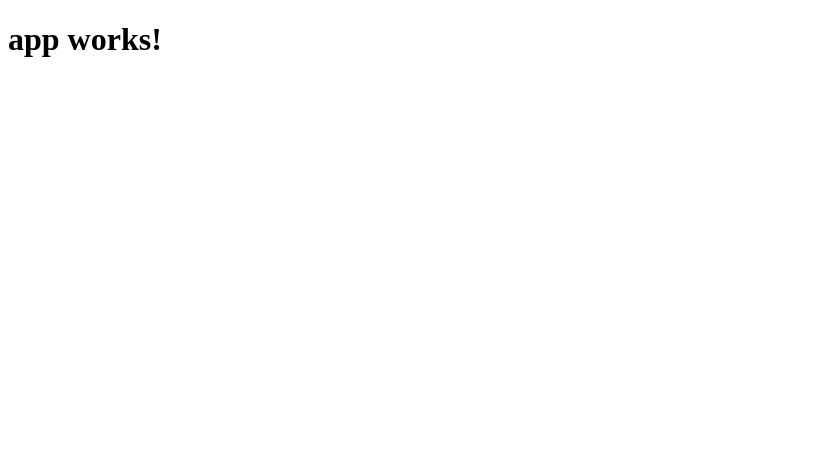
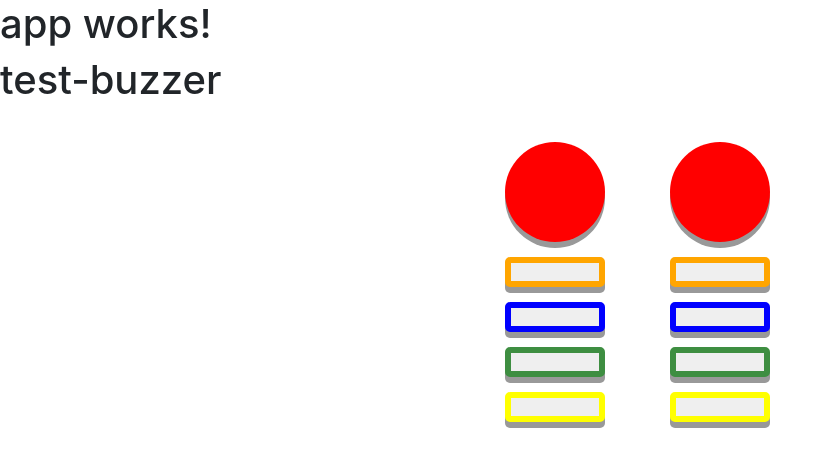
Before and after one commit to fonkei/mini-games, an Angular app: page / in a window 1280 px wide. Shown: the top 466 px of the page, without its empty margins (0-833 px from the left). Built offline with nearby package versions, Linux system fonts and the light colour scheme.

Commit message:
Add test page for controller

```diff
--- a/angular-cli.json
+++ b/angular-cli.json
@@ -18,6 +18,7 @@
       "prefix": "app",
       "mobile": false,
       "styles": [
+        "../node_modules/bootstrap/dist/css/bootstrap.css",
         "styles.css"
       ],
       "scripts": [],
--- a/package.json
+++ b/package.json
@@ -20,6 +20,7 @@
     "@angular/platform-browser": "~2.0.0",
     "@angular/platform-browser-dynamic": "~2.0.0",
     "@angular/router": "~3.0.0",
+    "bootstrap": "^4.0.0-alpha.6",
     "core-js": "^2.4.1",
     "rxjs": "5.0.0-beta.12",
     "ts-helpers": "^1.1.1",
--- a/src/app/app.component.html
+++ b/src/app/app.component.html
@@ -1,3 +1,5 @@
 <h1>
   {{title}}
 </h1>
+
+<app-test-buzzer></app-test-buzzer>
--- a/src/app/app.component.ts
+++ b/src/app/app.component.ts
@@ -2,9 +2,14 @@ import { Component } from '@angular/core';
 
 @Component({
   selector: 'app-root',
+  host: { '(window:keydown)': 'hotkeys($event)' },
   templateUrl: './app.component.html',
   styleUrls: ['./app.component.css']
 })
 export class AppComponent {
   title = 'app works!';
+
+  hotkeys(event) {
+    console.log(event.keyCode);
+  }
 }
--- a/src/app/app.module.ts
+++ b/src/app/app.module.ts
@@ -4,10 +4,12 @@ import { FormsModule } from '@angular/forms';
 import { HttpModule } from '@angular/http';
 
 import { AppComponent } from './app.component';
+import { TestBuzzerComponent } from './test-buzzer/test-buzzer.component';
 
 @NgModule({
   declarations: [
-    AppComponent
+    AppComponent,
+    TestBuzzerComponent
   ],
   imports: [
     BrowserModule,
--- /dev/null
+++ b/src/app/test-buzzer/test-buzzer.component.css
@@ -0,0 +1,52 @@
+div.controller-view {
+  display: flex;
+  justify-content: center;
+}
+
+div.buzzer {
+  margin: 30px;
+  float: left;
+  width: 105px;
+}
+
+.btn {
+  width: 100px;
+  height: 30px;
+  cursor: pointer;
+  margin-bottom: 15px;
+  outline: none;
+  border: none;
+  box-shadow: 0 6px #999;
+}
+
+.btn:active {
+  box-shadow: 0 3px #777;
+  transform: translateY(2px);
+}
+
+.btn.red {
+  background-color: red;
+  width: 100px;
+  height: 100px;
+  border-radius: 50px;
+}
+
+.btn.orange {
+  border: 6px orange solid;
+  border-radius: 5px;
+}
+
+.btn.blue {
+  border: 6px blue solid;
+  border-radius: 5px;
+}
+
+.btn.green {
+  border: 6px #3e8e41 solid;
+  border-radius: 5px;
+}
+
+.btn.yellow {
+  border: 6px yellow solid;
+  border-radius: 5px;
+}
--- /dev/null
+++ b/src/app/test-buzzer/test-buzzer.component.html
@@ -0,0 +1,19 @@
+<h1>test-buzzer</h1>
+
+<div class="controller-view">
+  <div class="buzzer buzzer-1">
+    <button type="button" class="btn red"></button>
+    <button type="button" class="btn orange"></button>
+    <button type="button" class="btn blue"></button>
+    <button type="button" class="btn green"></button>
+    <button type="button" class="btn yellow"></button>
+  </div>
+
+  <div class="buzzer buzzer-2">
+    <button type="button" class="btn red"></button>
+    <button type="button" class="btn orange"></button>
+    <button type="button" class="btn blue"></button>
+    <button type="button" class="btn green"></button>
+    <button type="button" class="btn yellow"></button>
+  </div>
+</div>
--- /dev/null
+++ b/src/app/test-buzzer/test-buzzer.component.ts
@@ -0,0 +1,15 @@
+import { Component, OnInit } from '@angular/core';
+
+@Component({
+  selector: 'app-test-buzzer',
+  templateUrl: './test-buzzer.component.html',
+  styleUrls: ['./test-buzzer.component.css']
+})
+export class TestBuzzerComponent implements OnInit {
+
+  constructor() { }
+
+  ngOnInit() {
+  }
+
+}
--- a/src/index.html
+++ b/src/index.html
@@ -9,6 +9,6 @@
   <link rel="icon" type="image/x-icon" href="favicon.ico">
 </head>
 <body>
-  <app-root>Loading...</app-root>
+<app-root>Loading...</app-root>
 </body>
 </html>
```
Also changed, not shown: 1 other file (tests, documents, lock files or other folders).
